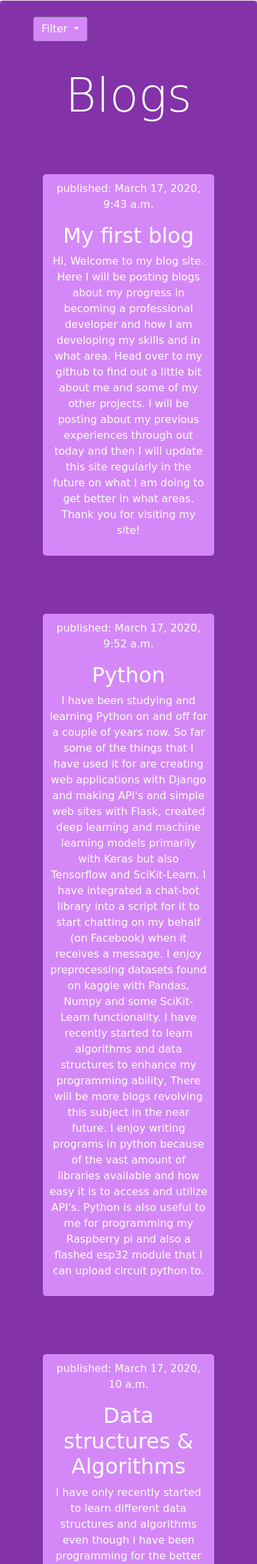
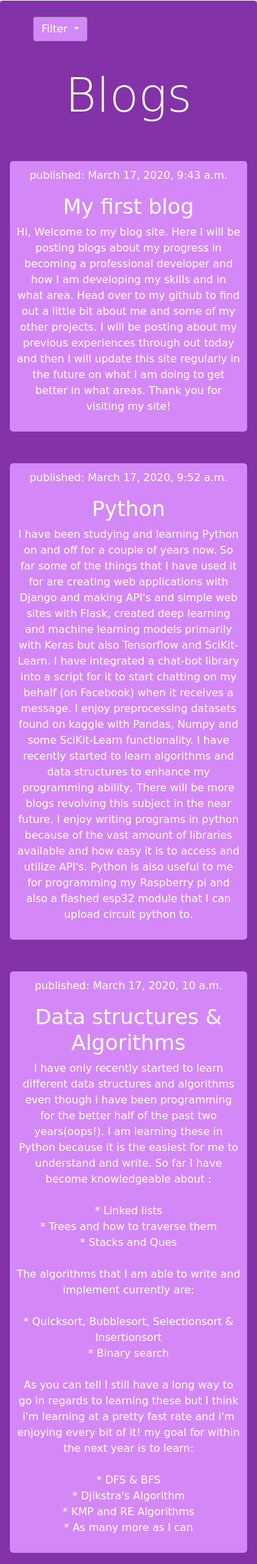
Before and after one commit to danlove99/prog-blog, a Django app: page //oldest in a window 390 px wide; the page is wider, and only the part inside the window is pictured. Shown: the part 474-2844 px from the top of that part at 66% size. Run offline with Django 3.2, Linux system fonts and the light colour scheme; data comes from the database, SQL or seed files in the repository; parts of the project's set-up code (start-up, migrations or seed data) failed here and were passed over; some libraries are stand-ins or nearby versions; some web fonts are replaced.

Commit message:
fixed some design issues on mobile

```diff
--- a/blog/templates/blog/post_list.html
+++ b/blog/templates/blog/post_list.html
@@ -3,7 +3,7 @@
 <h3 style="text-align: center; color: #fff;font-family: 'Baloo Chettan 2', cursive;" class="display-3"> Blogs </h3>
         {% for post in posts %}
         <br/><br/>
-         <div style="text-align:center;background-color: #d488f7;color: #fff; border-radius: 5px;padding:10px;margin: 20px 50px 20px 50px; ">
+         <div style="text-align:center;background-color: #d488f7;color: #fff; border-radius: 5px;padding:10px; ">
             <p style="word-wrap: break-word;">published: {{ post.published_date }}</p>
             <h2 style="word-wrap: break-word;">{{ post.title }}</h2>
             <p style="word-wrap: break-word;"> {{ post.text|linebreaksbr }}</p>
```
